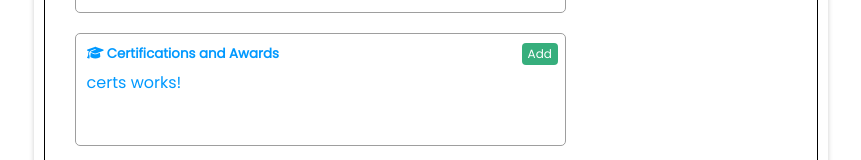
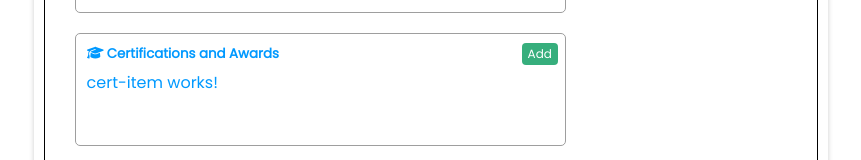
Before and after one commit to hmalindu1/resume-builder, an Angular app: page / in a window 1280 px wide. Shown: the part 529-689 px from the top of the page, without its empty margins (209-1070 px from the left). Built offline with nearby package versions, Linux system fonts and the light colour scheme; data requests are answered from the project's data file.

Commit message:
child was added to the parent element

```diff
--- a/src/app/components/certs/certs.component.html
+++ b/src/app/components/certs/certs.component.html
@@ -1 +1 @@
-<p>certs works!</p>
+<app-cert-item></app-cert-item>
```
